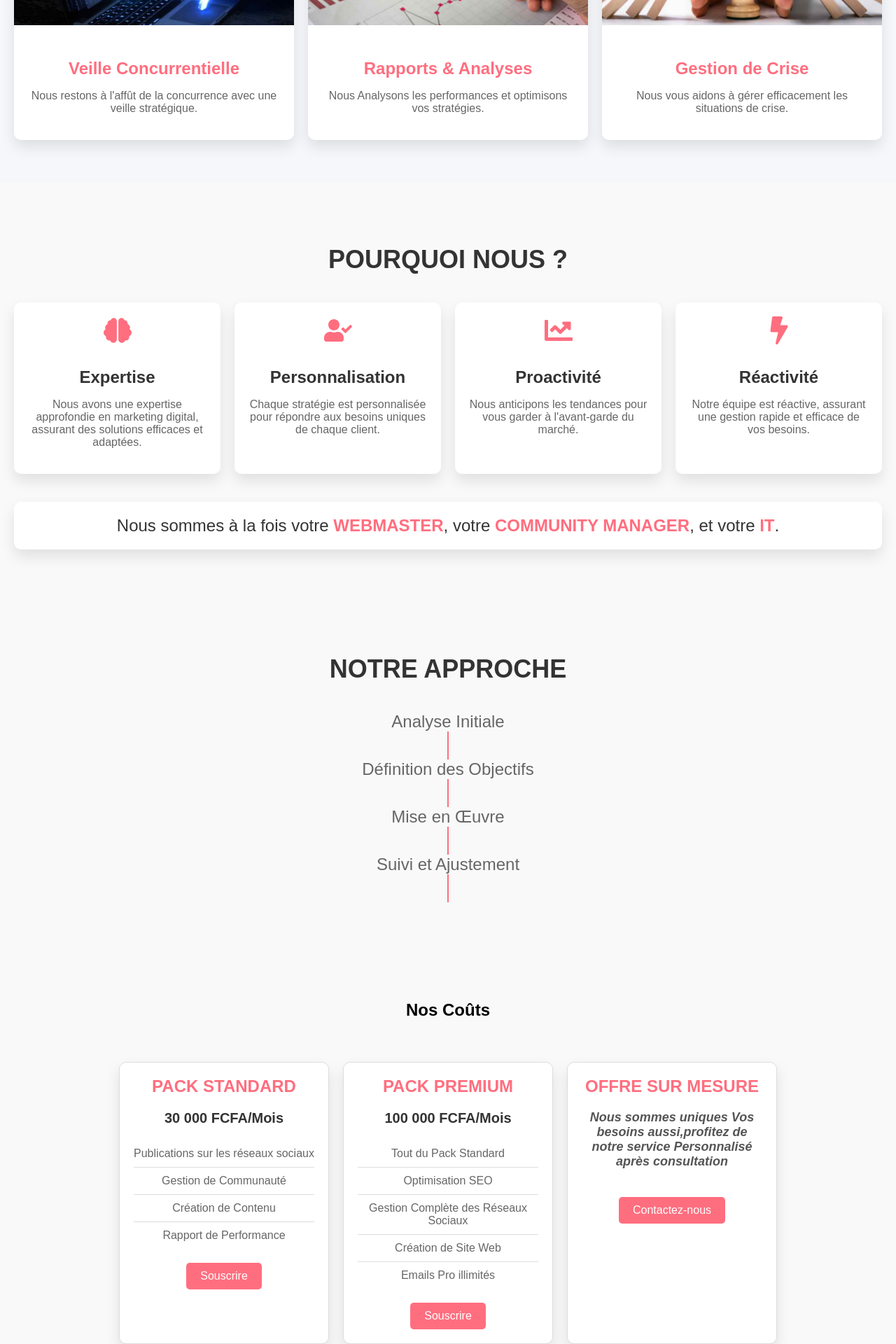
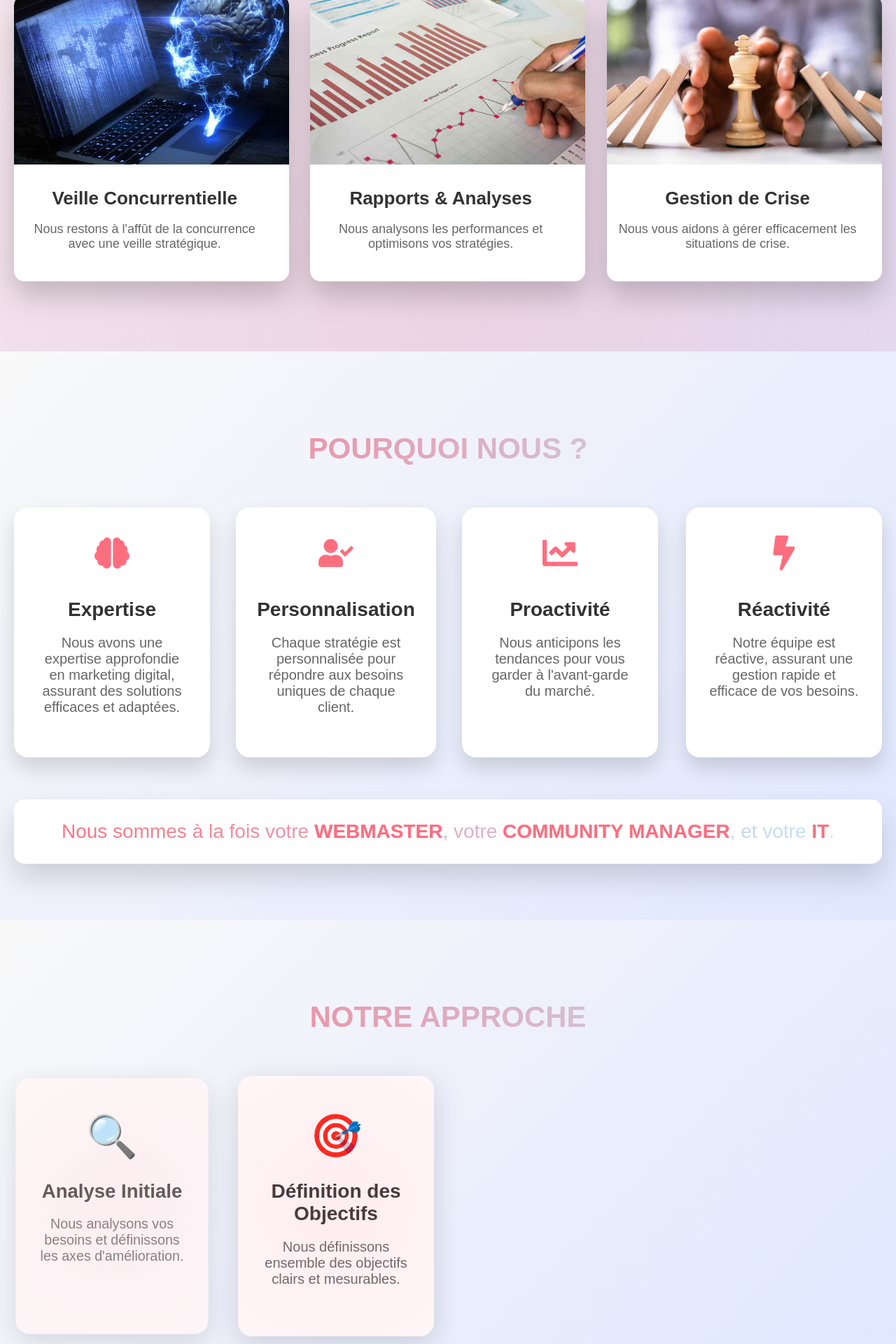
Before and after one commit to yves45839/lumikode, a React (Create React App) app: page / in a window 1280 px wide. Shown: the part 800-2720 px from the top of the page at 70% size. Built offline with nearby package versions, Linux system fonts and the light colour scheme.

Commit message:
Solution section design

```diff
--- a/src/App.js
+++ b/src/App.js
@@ -17,7 +17,7 @@ function App() {
                 <NosCouts />
             </main>
             <footer className="App-footer">
-                <p>Contactez-nous : info@lumikode.com | www.lumikode.com</p>
+                <p>Contactez-nous : +225 015 31 31 311 | info@lumikode.com | www.lumikode.com</p>
             </footer>
         </div>
     );
--- a/src/components/NosCouts.css
+++ b/src/components/NosCouts.css
@@ -1,84 +1,150 @@
 .section {
-    padding: 60px 20px;
-    background-color: #f9f9f9;
+    padding: 80px 20px;
+    background: linear-gradient(135deg, #f9f9f9, #e0e7ff);
     text-align: center;
+    position: relative;
+    overflow: hidden;
 }
+
+    .section h2 {
+        font-size: 42px;
+        margin-bottom: 60px;
+        font-weight: 800;
+        text-transform: uppercase;
+        color: #333;
+        position: relative;
+        z-index: 1;
+        opacity: 0;
+        transform: translateY(-50px);
+        animation: titleSlideIn 1s ease forwards;
+        background: linear-gradient(90deg, #ff6e7f, #bfe9ff);
+        -webkit-background-clip: text;
+        background-clip: text;
+        color: transparent;
+    }
 
 .pricing {
     display: flex;
     justify-content: center;
     align-items: stretch;
-    gap: 20px;
+    gap: 30px;
     flex-wrap: wrap;
     margin-top: 40px;
+    position: relative;
+    z-index: 1;
 }
 
 .pricing-plan {
     background-color: white;
-    border-radius: 10px;
-    padding: 20px;
-    box-shadow: 0 10px 20px rgba(0, 0, 0, 0.1);
+    border-radius: 15px;
+    padding: 40px 30px;
+    box-shadow: 0 10px 40px rgba(0, 0, 0, 0.15);
+    transition: transform 0.5s ease, box-shadow 0.5s ease, background-color 0.5s ease;
     flex: 1;
     min-width: 280px;
-    max-width: 300px;
-    transition: transform 0.3s ease, box-shadow 0.3s ease;
+    max-width: 320px;
+    text-align: center;
+    position: relative;
+    overflow: hidden;
+    opacity: 0;
+    transform: translateY(50px);
+    animation: cardEntrance 1s ease forwards;
 }
 
     .pricing-plan:hover {
-        transform: translateY(-10px);
-        box-shadow: 0 15px 25px rgba(0, 0, 0, 0.2);
+        transform: scale(1.05);
+        box-shadow: 0 20px 60px rgba(0, 0, 0, 0.3);
+        background-color: #ff6e7f10;
     }
 
     .pricing-plan h3 {
-        font-size: 24px;
+        font-size: 28px;
         color: #ff6e7f;
         margin-bottom: 20px;
         text-transform: uppercase;
+        transition: color 0.5s ease;
+    }
+
+    .pricing-plan:hover h3 {
+        color: #bfe9ff;
     }
 
     .pricing-plan p {
-        font-size: 20px;
+        font-size: 22px;
         font-weight: bold;
         color: #333;
-        margin-bottom: 20px;
+        margin-bottom: 30px;
     }
 
     .pricing-plan ul {
         list-style-type: none;
         padding: 0;
         margin: 0;
+        margin-bottom: 30px;
     }
 
         .pricing-plan ul li {
-            font-size: 16px;
+            font-size: 18px;
             color: #666;
             padding: 10px 0;
             border-bottom: 1px solid #ddd;
+            transition: color 0.3s ease;
         }
 
             .pricing-plan ul li:last-child {
                 border-bottom: none;
             }
 
+            .pricing-plan ul li:hover {
+                color: #ff6e7f;
+            }
+
     .pricing-plan:last-child p {
         color: #555;
         font-style: italic;
-        font-size: 18px;
+        font-size: 20px;
     }
-
 
     .pricing-plan button {
         margin-top: 20px;
-        padding: 10px 20px;
+        padding: 15px 30px;
         background-color: #ff6e7f;
         color: white;
         border: none;
-        border-radius: 5px;
-        font-size: 16px;
+        border-radius: 50px;
+        font-size: 18px;
         cursor: pointer;
-        transition: background-color 0.3s ease;
+        transition: background-color 0.5s ease, transform 0.5s ease;
     }
 
         .pricing-plan button:hover {
             background-color: #ff4e5f;
+            transform: scale(1.1);
         }
+
+/* Animations */
+@keyframes titleSlideIn {
+    to {
+        opacity: 1;
+        transform: translateY(0);
+    }
+}
+
+@keyframes cardEntrance {
+    to {
+        opacity: 1;
+        transform: translateY(0);
+    }
+}
+
+.pricing-plan:nth-child(1) {
+    animation-delay: 0.5s;
+}
+
+.pricing-plan:nth-child(2) {
+    animation-delay: 1s;
+}
+
+.pricing-plan:nth-child(3) {
+    animation-delay: 1.5s;
+}
--- a/src/components/NosSolutions.css
+++ b/src/components/NosSolutions.css
@@ -1,55 +1,165 @@
 .solutions-section {
-    background: #f5f7fa;
-    padding: 60px 20px;
+    background: linear-gradient(135deg, #f5f7fa 25%, #e0e7ff 100%);
+    padding: 100px 20px;
     text-align: center;
+    overflow: hidden;
+    position: relative;
+    perspective: 1000px;
 }
 
+    .solutions-section::before {
+        content: "";
+        position: absolute;
+        top: 0;
+        left: 50%;
+        width: 200%;
+        height: 200%;
+        background-image: radial-gradient(circle, rgba(255,110,127,0.2), transparent);
+        transform: translateX(-50%) translateY(-100px) rotate(30deg);
+        animation: rotateBg 15s linear infinite;
+        z-index: 0;
+    }
+
 .solutions-title {
-    font-size: 36px;
-    margin-bottom: 40px;
-    font-weight: 700;
+    font-size: 42px;
+    margin-bottom: 60px;
+    font-weight: 800;
     text-transform: uppercase;
     color: #333;
+    opacity: 0;
+    transform: translateY(50px) scale(0.9);
+    animation: titleEntrance 1s ease forwards;
+    animation-delay: 0.5s;
+    z-index: 1;
+    position: relative;
+    letter-spacing: 2px;
+    background: linear-gradient(90deg, #ff6e7f 0%, #bfe9ff 100%);
+    -webkit-background-clip: text;
+    color: transparent;
+    background-clip: text;
 }
 
 .solutions-grid {
     display: grid;
     grid-template-columns: repeat(auto-fit, minmax(300px, 1fr));
-    gap: 20px;
+    gap: 30px;
     justify-items: center;
+    z-index: 1;
+    position: relative;
 }
 
 .solution-card {
     background: white;
-    border-radius: 10px;
+    border-radius: 15px;
     overflow: hidden;
-    box-shadow: 0 10px 20px rgba(0, 0, 0, 0.1);
-    transition: transform 0.3s ease, box-shadow 0.3s ease;
+    box-shadow: 0 20px 40px rgba(0, 0, 0, 0.2);
+    transition: transform 0.4s ease, box-shadow 0.4s ease, background-color 0.4s ease;
     max-width: 100%;
+    transform-style: preserve-3d;
+    transform: translateY(50px) rotateX(10deg);
+    opacity: 0;
+    animation: cardEntrance 1s ease forwards;
 }
 
+    .solution-card:nth-child(1) {
+        animation-delay: 0.7s;
+    }
+
+    .solution-card:nth-child(2) {
+        animation-delay: 0.9s;
+    }
+
+    .solution-card:nth-child(3) {
+        animation-delay: 1.1s;
+    }
+
+    .solution-card:nth-child(4) {
+        animation-delay: 1.3s;
+    }
+
+    .solution-card:nth-child(5) {
+        animation-delay: 1.5s;
+    }
+
+    .solution-card:nth-child(6) {
+        animation-delay: 1.7s;
+    }
+
     .solution-card:hover {
-        transform: translateY(-10px);
-        box-shadow: 0 15px 25px rgba(0, 0, 0, 0.2);
+        transform: translateY(-20px) rotateX(0) scale(1.05);
+        box-shadow: 0 30px 60px rgba(0, 0, 0, 0.3);
+        background-color: rgba(255,110,127,0.1);
     }
 
 .solution-image {
     width: 100%;
-    height: 200px;
+    height: 220px;
     object-fit: cover;
+    transition: transform 0.5s ease;
+    transform: scale(1.2);
+}
+
+.solution-card:hover .solution-image {
+    transform: scale(1);
 }
 
 .solution-content {
-    padding: 20px;
+    padding: 25px;
+    color: #333;
+    transition: color 0.4s ease;
+}
+
+.solution-card:hover .solution-content {
+    color: #ff6e7f;
 }
 
 .solution-title {
-    font-size: 24px;
-    margin-bottom: 10px;
+    font-size: 26px;
+    margin-bottom: 15px;
+    transition: color 0.4s ease, transform 0.4s ease;
+    transform: translateX(-10px);
+}
+
+.solution-card:hover .solution-title {
     color: #ff6e7f;
+    transform: translateX(0);
 }
 
 .solution-description {
-    font-size: 16px;
+    font-size: 18px;
     color: #666;
+    transition: color 0.4s ease, transform 0.4s ease;
+    transform: translateX(-10px);
 }
+
+.solution-card:hover .solution-description {
+    color: #444;
+    transform: translateX(0);
+}
+
+/* Background Animation */
+@keyframes rotateBg {
+    0% {
+        transform: translateX(-50%) translateY(-100px) rotate(0deg);
+    }
+
+    100% {
+        transform: translateX(-50%) translateY(-100px) rotate(360deg);
+    }
+}
+
+/* Title Entrance Animation */
+@keyframes titleEntrance {
+    to {
+        opacity: 1;
+        transform: translateY(0) scale(1);
+    }
+}
+
+/* Card Entrance Animation */
+@keyframes cardEntrance {
+    to {
+        opacity: 1;
+        transform: translateY(0) rotateX(0);
+    }
+}
--- a/src/components/NosSolutions.js
+++ b/src/components/NosSolutions.js
@@ -24,7 +24,7 @@ const solutions = [
     },
     {
         title: "Rapports & Analyses",
-        description: "Nous Analysons les performances et optimisons vos stratégies.",
+        description: "Nous analysons les performances et optimisons vos stratégies.",
         image: `${process.env.PUBLIC_URL}/images/reporting_analytics.jpg`,
     },
     {
@@ -33,7 +33,6 @@ const solutions = [
         image: `${process.env.PUBLIC_URL}/images/crisis_management.jpg`,
     },
 ];
-
 
 const NosSolutions = () => {
     return (
--- a/src/components/NotreApproche.css
+++ b/src/components/NotreApproche.css
@@ -1,80 +1,160 @@
 .approach-section {
-    background-color: #f9f9f9;
-    padding: 60px 20px;
+    background: linear-gradient(135deg, #f9f9f9, #e0e7ff);
+    padding: 80px 20px;
     text-align: center;
+    position: relative;
+    overflow: hidden;
+    z-index: 1;
 }
 
 .section-title {
-    font-size: 36px;
-    margin-bottom: 40px;
-    font-weight: 700;
+    font-size: 42px;
+    margin-bottom: 60px;
+    font-weight: 800;
     text-transform: uppercase;
     color: #333;
+    position: relative;
+    z-index: 2;
+    opacity: 0;
+    transform: translateY(-50px);
+    animation: titleSlideIn 1s ease forwards;
+    background: linear-gradient(90deg, #ff6e7f, #bfe9ff);
+    -webkit-background-clip: text;
+    background-clip: text;
+    color: transparent;
 }
 
-.approach-list {
-    list-style-type: none;
-    padding: 0;
-    margin: 0;
+.approach-grid {
+    display: grid;
+    grid-template-columns: repeat(auto-fit, minmax(250px, 1fr));
+    gap: 40px;
+    justify-items: center;
+    z-index: 2;
     position: relative;
 }
 
-.approach-step {
-    font-size: 24px;
-    color: #666;
-    margin-bottom: 40px;
+.approach-card {
+    background: white;
+    border-radius: 20px;
+    padding: 50px 30px;
+    box-shadow: 0 10px 40px rgba(0, 0, 0, 0.15);
+    transition: transform 0.5s ease, box-shadow 0.5s ease, background-color 0.5s ease;
+    opacity: 0;
+    transform: translateY(50px);
+    animation: cardEntrance 1s ease forwards, loopFadeIn 12s infinite;
+    text-align: center;
     position: relative;
-    opacity: 0;
-    animation: fadeInUp 1s ease forwards;
+    overflow: hidden;
+    z-index: 1;
 }
 
-.approach-step::before {
+    .approach-card:hover {
+        transform: scale(1.1);
+        box-shadow: 0 20px 60px rgba(0, 0, 0, 0.3);
+        background-color: #ff6e7f10;
+    }
+
+.approach-icon {
+    font-size: 60px;
+    color: #ff6e7f;
+    margin-bottom: 20px;
+    transition: transform 0.5s ease, color 0.5s ease;
+    transform: rotate(0deg);
+}
+
+.approach-card:hover .approach-icon {
+    color: #bfe9ff;
+    transform: rotate(360deg);
+}
+
+.approach-step-title {
+    font-size: 28px;
+    color: #333;
+    margin-bottom: 15px;
+    transition: color 0.5s ease;
+}
+
+.approach-card:hover .approach-step-title {
+    color: #ff6e7f;
+}
+
+.approach-step-description {
+    font-size: 20px;
+    color: #666;
+    transition: color 0.5s ease;
+}
+
+.approach-card:hover .approach-step-description {
+    color: #444;
+}
+
+.approach-card::before {
     content: "";
     position: absolute;
-    left: 50%;
-    top: 100%;
-    width: 2px;
-    height: 40px; /* Adjust this for the size of the arrow */
-    background-color: #ff6e7f;
-    transform: translateX(-50%);
+    top: -50%;
+    left: -50%;
+    width: 200%;
+    height: 200%;
+    background: radial-gradient(circle, #ff6e7f20, transparent);
+    transform: rotate(45deg);
+    transition: transform 0.5s ease;
+    z-index: 0;
 }
 
-.arrow-line {
-    width: 20px;
-    height: 20px;
-    border: solid #ff6e7f;
-    border-width: 0 3px 3px 0;
-    display: inline-block;
-    position: absolute;
-    left: 50%;
-    top: 100%;
-    transform: translateX(-50%) rotate(45deg);
-    margin-top: -10px;
-    animation: drawArrow 1s ease forwards;
+.approach-card:hover::before {
+    transform: rotate(0deg);
 }
 
-@keyframes fadeInUp {
-    from {
-        opacity: 0;
-        transform: translateY(20px);
-    }
+@keyframes titleSlideIn {
     to {
         opacity: 1;
         transform: translateY(0);
     }
 }
 
-@keyframes drawArrow {
-    from {
-        opacity: 0;
-        transform: translateX(-50%) rotate(45deg) scale(0.5);
-    }
+@keyframes cardEntrance {
     to {
         opacity: 1;
-        transform: translateX(-50%) rotate(45deg) scale(1);
+        transform: translateY(0);
     }
 }
 
-.approach-step:nth-child(odd) .arrow-line {
-    transform: translateX(-50%) rotate(-45deg); /* Flips the arrow for an alternate direction */
+@keyframes loopFadeIn {
+    0%, 20% {
+        opacity: 1;
+        transform: scale(1);
+    }
+
+    80%, 100% {
+        opacity: 0;
+        transform: scale(0.9);
+    }
 }
+
+.approach-card {
+    animation: cardEntrance 1s ease forwards, loopFadeIn 15s infinite;
+}
+
+    .approach-card:nth-child(1) {
+        animation-delay: 0.5s;
+    }
+
+    .approach-card:nth-child(2) {
+        animation-delay: 2s;
+    }
+
+    .approach-card:nth-child(3) {
+        animation-delay: 3.5s;
+    }
+
+    .approach-card:nth-child(4) {
+        animation-delay: 5s;
+    }
+
+    .approach-card:nth-child(5) {
+        animation-delay: 6.5s;
+    }
+
+    .approach-card:nth-child(6) {
+        animation-delay: 8s;
+    }
--- a/src/components/NotreApproche.js
+++ b/src/components/NotreApproche.js
@@ -2,26 +2,47 @@ import React, { useState, useEffect } from 'react';
 import './NotreApproche.css';
 
 const steps = [
-    "Analyse Initiale",
-    "Définition des Objectifs",
-    "Mise en Œuvre",
-    "Suivi et Ajustement"
+    {
+        title: "Analyse Initiale",
+        description: "Nous analysons vos besoins et définissons les axes d'amélioration.",
+        icon: "🔍"
+    },
+    {
+        title: "Définition des Objectifs",
+        description: "Nous définissons ensemble des objectifs clairs et mesurables.",
+        icon: "🎯"
+    },
+    {
+        title: "Mise en Œuvre",
+        description: "Nous mettons en place les solutions adaptées pour atteindre vos objectifs.",
+        icon: "⚙️"
+    },
+    {
+        title: "Suivi et Ajustement",
+        description: "Nous suivons les résultats et ajustons la stratégie si nécessaire.",
+        icon: "📈"
+    }
 ];
 
 const NotreApproche = () => {
     const [visibleSteps, setVisibleSteps] = useState([]);
 
     useEffect(() => {
+        let currentStep = 0;
         const interval = setInterval(() => {
             setVisibleSteps(prev => {
                 if (prev.length < steps.length) {
                     return [...prev, steps[prev.length]];
                 } else {
-                    clearInterval(interval);
+                    currentStep++;
+                    if (currentStep >= steps.length) {
+                        currentStep = 0;
+                        setVisibleSteps([]);
+                    }
                     return prev;
                 }
             });
-        }, 1000); // Change 1000 to adjust the delay between steps
+        }, 1500); // Adjust this to change the delay between steps
 
         return () => clearInterval(interval);
     }, []);
@@ -29,11 +50,15 @@ const NotreApproche = () => {
     return (
         <section id="notre-approche" className="approach-section">
             <h2 className="section-title">Notre Approche</h2>
-            <ul className="approach-list">
+            <div className="approach-grid">
                 {visibleSteps.map((step, index) => (
-                    <li key={index} className="approach-step">{step}</li>
+                    <div key={index} className="approach-card">
+                        <div className="approach-icon">{step.icon}</div>
+                        <h3 className="approach-step-title">{step.title}</h3>
+                        <p className="approach-step-description">{step.description}</p>
+                    </div>
                 ))}
-            </ul>
+            </div>
         </section>
     );
 };
--- a/src/components/PourquoiNous.css
+++ b/src/components/PourquoiNous.css
@@ -1,71 +1,161 @@
 .pourquoi-nous-section {
-    background-color: #f9f9f9;
-    padding: 60px 20px;
+    background: linear-gradient(135deg, #f9f9f9, #e0e7ff);
+    padding: 80px 20px;
     text-align: center;
+    position: relative;
+    overflow: hidden;
 }
 
 .section-title {
-    font-size: 36px;
-    margin-bottom: 40px;
-    font-weight: 700;
+    font-size: 42px;
+    margin-bottom: 60px;
+    font-weight: 800;
     text-transform: uppercase;
     color: #333;
+    position: relative;
+    z-index: 1;
+    opacity: 0;
+    transform: translateY(-50px);
+    animation: titleSlideIn 1s ease forwards;
+    background: linear-gradient(90deg, #ff6e7f, #bfe9ff);
+    -webkit-background-clip: text;
+    background-clip: text;
+    color: transparent;
 }
 
 .points-grid {
     display: grid;
     grid-template-columns: repeat(auto-fit, minmax(250px, 1fr));
-    gap: 20px;
+    gap: 40px;
     justify-items: center;
+    z-index: 2;
+    position: relative;
 }
 
 .point-card {
     background: white;
-    border-radius: 10px;
-    padding: 20px;
-    box-shadow: 0 10px 20px rgba(0, 0, 0, 0.1);
-    transition: transform 0.3s ease, box-shadow 0.3s ease;
+    border-radius: 20px;
+    padding: 40px 30px;
+    box-shadow: 0 15px 30px rgba(0, 0, 0, 0.15);
+    transition: transform 0.5s ease, box-shadow 0.5s ease, background-color 0.5s ease;
+    text-align: center;
+    position: relative;
+    overflow: hidden;
+    opacity: 0;
+    transform: translateY(50px);
+    animation: cardEntrance 1s ease forwards;
 }
 
     .point-card:hover {
-        transform: translateY(-10px);
-        box-shadow: 0 15px 25px rgba(0, 0, 0, 0.2);
+        transform: scale(1.05);
+        box-shadow: 0 25px 50px rgba(0, 0, 0, 0.3);
+        background-color: #ff6e7f10;
     }
 
 .icon {
-    font-size: 40px;
+    font-size: 50px;
     color: #ff6e7f;
     margin-bottom: 20px;
+    transition: transform 0.5s ease, color 0.5s ease;
+}
+
+.point-card:hover .icon {
+    transform: rotate(360deg);
+    color: #bfe9ff;
 }
 
 .point-title {
-    font-size: 24px;
+    font-size: 28px;
     color: #333;
-    margin-bottom: 10px;
+    margin-bottom: 15px;
+    transition: color 0.5s ease;
+}
+
+.point-card:hover .point-title {
+    color: #ff6e7f;
 }
 
 .point-description {
-    font-size: 16px;
+    font-size: 20px;
     color: #666;
+    transition: color 0.5s ease;
+}
+
+.point-card:hover .point-description {
+    color: #444;
 }
 
 .custom-phrase-container {
-    margin-top: 40px;
-    padding: 20px;
+    margin-top: 60px;
+    padding: 30px;
     background-color: #fff;
-    border-radius: 10px;
-    box-shadow: 0 10px 20px rgba(0, 0, 0, 0.1);
+    border-radius: 15px;
+    box-shadow: 0 20px 40px rgba(0, 0, 0, 0.15);
+    position: relative;
+    overflow: hidden;
+    z-index: 1;
 }
 
 .custom-phrase {
-    font-size: 24px;
+    font-size: 28px;
     font-weight: 400;
     color: #333;
     margin: 0;
+    background: linear-gradient(90deg, #ff6e7f, #bfe9ff);
+    -webkit-background-clip: text;
+    background-clip: text;
+    color: transparent;
+    animation: textGradient 3s ease infinite;
 }
 
 .highlight {
     font-weight: 700;
-    color: #ff6e7f; /* Couleur distincte pour attirer l'attention */
+    color: #ff6e7f;
     text-transform: uppercase;
+    transition: color 0.5s ease;
 }
+
+.custom-phrase .highlight:hover {
+    color: #bfe9ff;
+}
+
+/* Animations */
+@keyframes titleSlideIn {
+    to {
+        opacity: 1;
+        transform: translateY(0);
+    }
+}
+
+@keyframes cardEntrance {
+    to {
+        opacity: 1;
+        transform: translateY(0);
+    }
+}
+
+@keyframes textGradient {
+    0%, 100% {
+        background-position: 0% 50%;
+    }
+
+    50% {
+        background-position: 100% 50%;
+    }
+}
+
+.point-card:nth-child(1) {
+    animation-delay: 0.5s;
+}
+
+.point-card:nth-child(2) {
+    animation-delay: 1s;
+}
+
+.point-card:nth-child(3) {
+    animation-delay: 1.5s;
+}
+
+.point-card:nth-child(4) {
+    animation-delay: 2s;
+}
```
Also changed, not shown: 1 other file (tests, documents, lock files or other folders).
